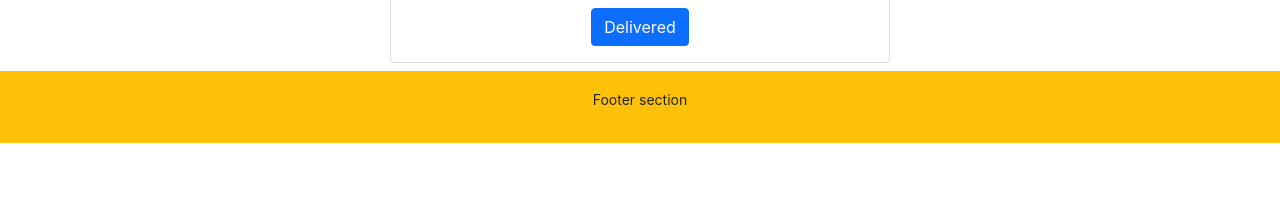
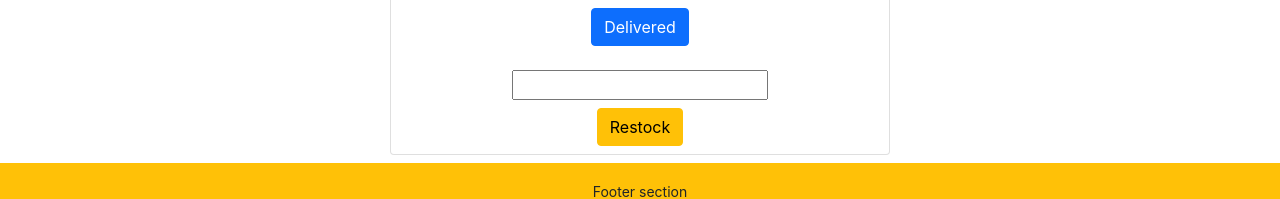
Before and after one commit to alanas59/fruits-warehouse, a React (Create React App) app: page /inventory/1 in a window 1280 px wide. Shown: the part 380-579 px from the top of the page. Built offline with nearby package versions, Linux system fonts and the light colour scheme; no server answers.

Commit message:
a form included in inventory page

```diff
--- a/src/Pages/Inventory/Inventory.js
+++ b/src/Pages/Inventory/Inventory.js
@@ -22,9 +22,30 @@ const Inventory = () => {
       .then((response) => response.json())
       .then((data) => {
         console.log("Success:", data);
-        alert('Updated');
+        alert("Delivered");
       });
   };
+  const handleSubmit = event =>{
+       event.preventDefault();
+       const stock = event.target.quantity.value;
+       if(stock<=0){
+           alert('Give a positive number');
+           return;
+       }
+       const quantity = product.quantity + parseInt(stock);
+       fetch(`http://localhost:5000/fruits/${id}`, {
+        method: "PUT", // or 'PUT'
+        headers: {
+          "Content-Type": "application/json",
+        },
+        body: JSON.stringify({quantity}),
+      })
+        .then((response) => response.json())
+        .then((data) => {
+          console.log("Success:", data);
+          alert("Restocked");
+        });
+  }
   return (
     <div>
       <h2 className="text-center m-3">Fruit Information</h2>
@@ -42,6 +63,13 @@ const Inventory = () => {
             Delivered
           </button>
         </div>
+        <div className="text-center my-2">
+          <form onSubmit={handleSubmit}>
+            <input type="number" name="quantity" />
+            <br />
+            <input type="submit" className="btn btn-warning mt-2" value="Restock" id="" />
+          </form>
+        </div>
       </div>
     </div>
   );
```
